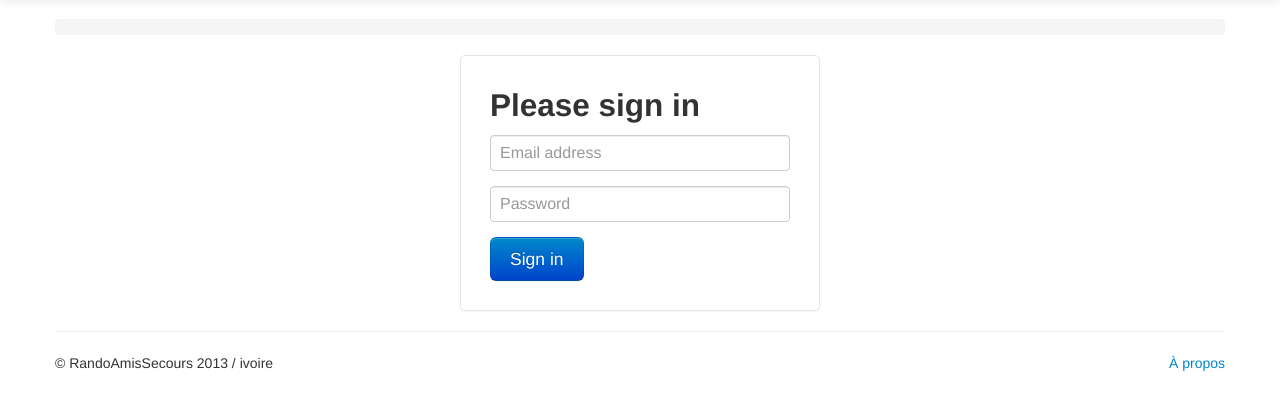
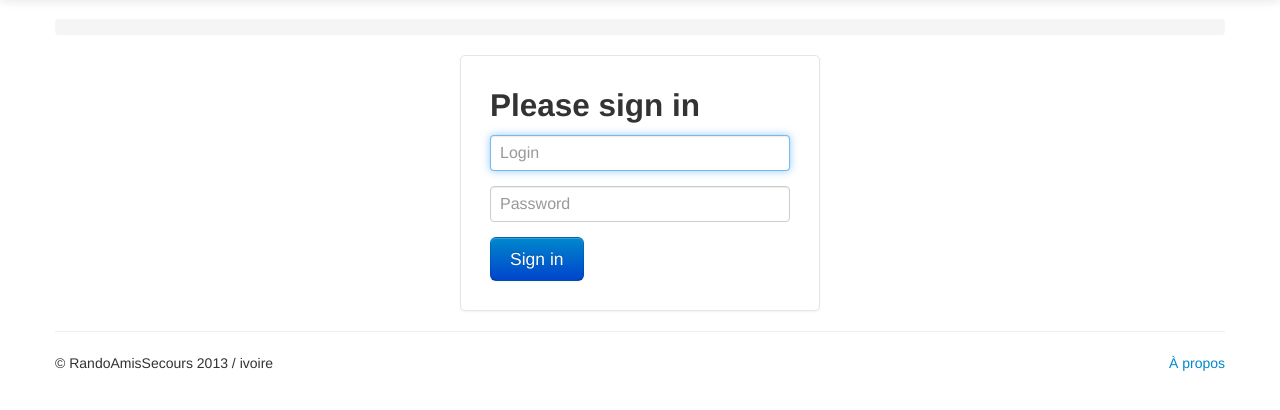
Before and after one commit to ivoire/RandoAmisSecours, a Django app: template RandoAmisSecours/templates/RandoAmisSecours/registration/login.html in a window 1280 px wide. Shown: the part 41-451 px from the top of the page. Run offline with Django 3.2, Linux system fonts and the light colour scheme; the template is opened without the code that fills it, so the values that code supplies are empty.

Commit message:
Fix login and redirect to outing index

```diff
--- a/RandoAmisSecours/templates/RandoAmisSecours/registration/login.html
+++ b/RandoAmisSecours/templates/RandoAmisSecours/registration/login.html
@@ -33,8 +33,9 @@
 <form class="form-signin" method="post" action="{% url 'accounts.login' %}">
     {% csrf_token %}
     <h2 class="form-signin-heading">Please sign in</h2>
-    <input type="text" class="input-block-level" placeholder="Email address">
-    <input type="password" class="input-block-level" placeholder="Password">
+    <input name="username" type="text" class="input-block-level" placeholder="Login" autofocus="autofocus">
+    <input name="password" type="password" class="input-block-level" placeholder="Password">
+    <input type="hidden" name="next" value="{% url 'outings.index' %}" />
     <button class="btn btn-large btn-primary" type="submit">Sign in</button>
 </form>
 {% endblock %}
```
